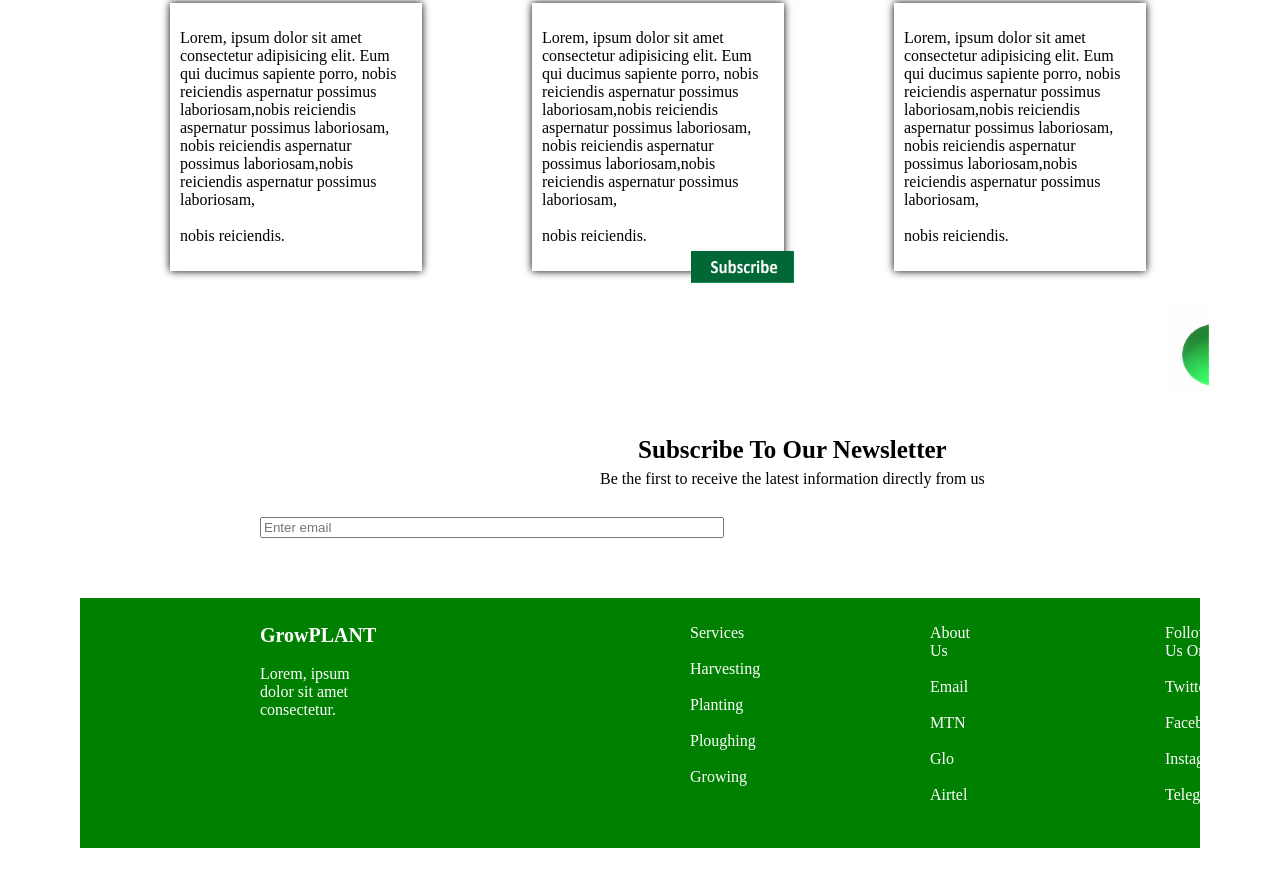
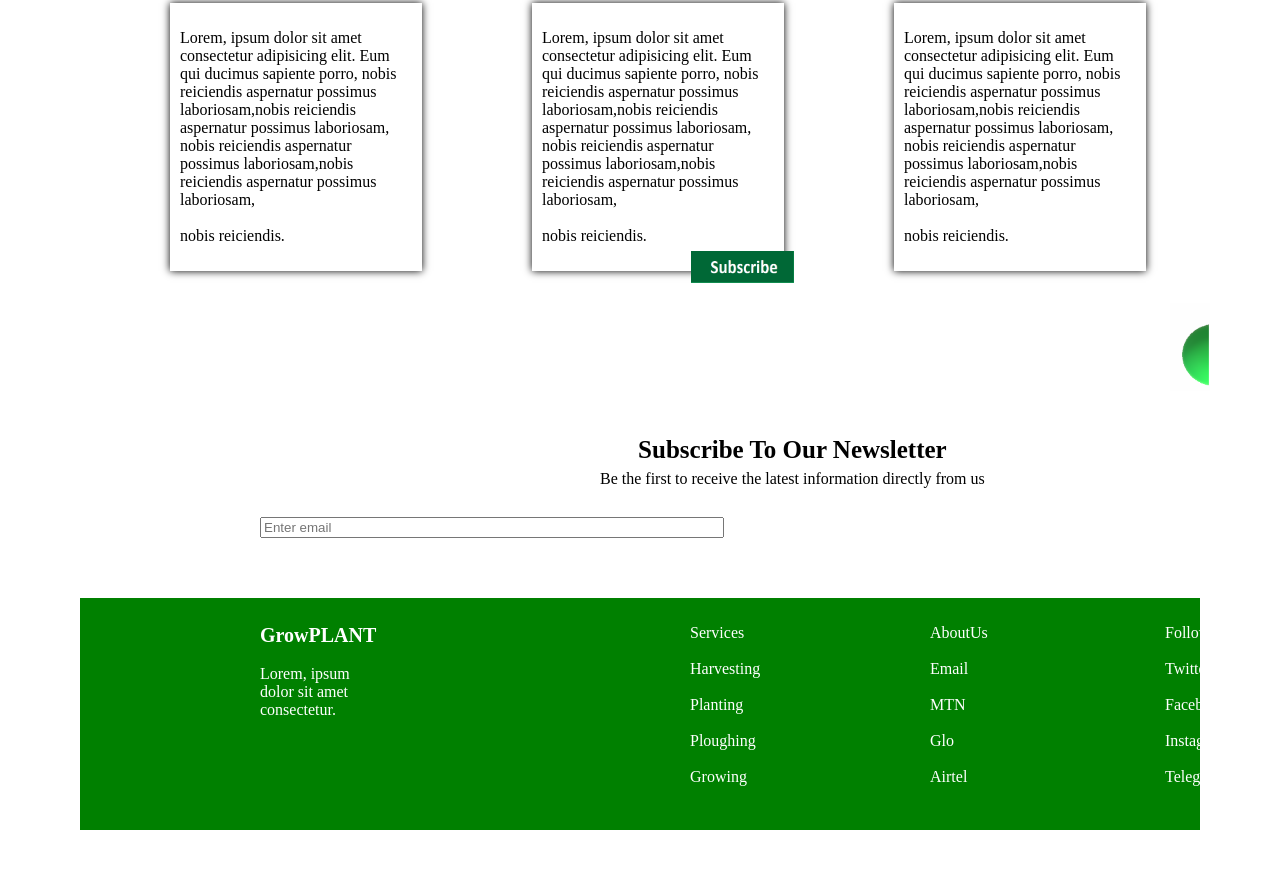
Before and after one commit to azlink2952/grow-plant, a plain HTML site: page index.html in a window 1280 px wide. Shown: the part 3069-3955 px from the top of the page. Drawn offline with Linux system fonts and the light colour scheme.

Commit message:
initial commit

```diff
--- a/index.html
+++ b/index.html
@@ -178,7 +178,7 @@
                 </div>
                 <div class="tic">
                     <ul>
-                        <li><a class="buse" href="#">About Us</a> </li><br />
+                        <li><a class="buse" href="#">AboutUs</a> </li><br />
                         <li><a href="#">Email</a> </li><br />
                         <li><a href="#">MTN</a> </li><br />
                         <li><a href="#">Glo</a> </li><br />
@@ -187,7 +187,7 @@
                 </div>
                 <div class="tix">
                     <ul>
-                        <li><a class="buse" href="#">Follow Us On</a> </li><br />
+                        <li><a class="buse" href="#">FollowUs</a> </li><br />
                         <li><a href="#">Twitter</a> </li><br />
                         <li><a href="#">Facebook</a> </li><br />
                         <li><a href="#">Instagram</a> </li><br />
```
